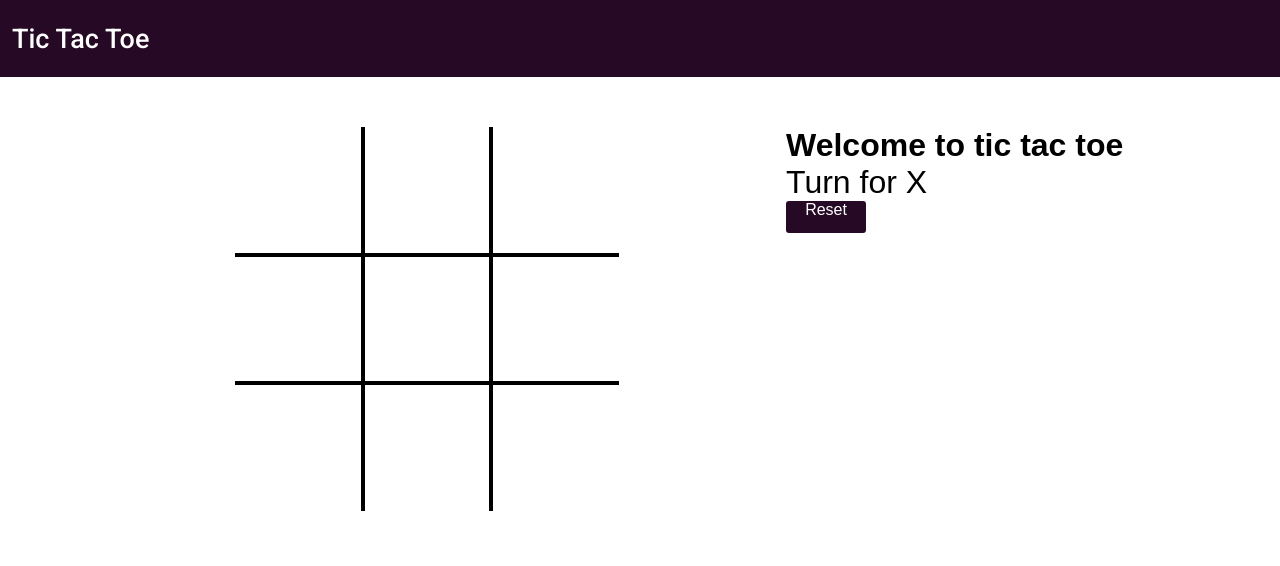
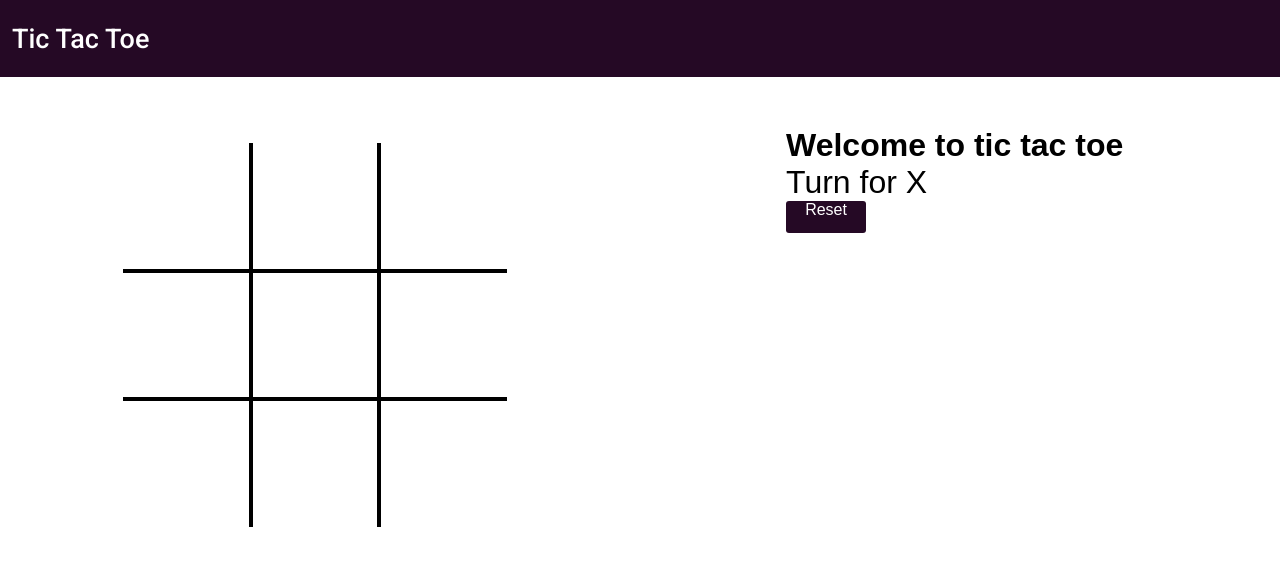
Before and after one commit to Anuraga-Sahoo/Tic-Tac-Toe, a plain HTML site: page index.html in a window 1280 px wide. Drawn offline with Linux system fonts and the light colour scheme; a web font is replaced by a local one.

Commit message:
Update style.css

```diff
--- a/style.css
+++ b/style.css
@@ -26,9 +26,8 @@ nav{
     grid-template-rows: repeat(3, 10vw);
     font-family: 'Roboto', sans-serif;
     /* background-color: red; */
-    height: 10rem;
-    width: 10rem;
-    margin: 0 7rem;
+
+    margin: 1rem 0;
 
 }
 .info{
```
